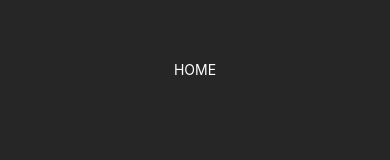
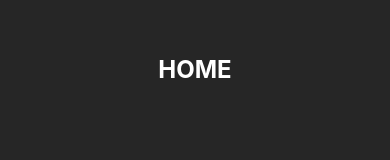
Before and after one commit to lauchzerjr/mycapital-test, a React Native app: screen / in a window 390 px wide. Shown: the part 328-488 px from the top of the page. Built offline with nearby package versions, Linux system fonts and the light colour scheme.

Commit message:
Add styled-components

```diff
--- a/package.json
+++ b/package.json
@@ -11,12 +11,14 @@
   "dependencies": {
     "@react-navigation/bottom-tabs": "^6.5.7",
     "@react-navigation/native": "^6.1.6",
+    "@types/styled-components-react-native": "^5.2.1",
     "expo": "~48.0.5",
     "expo-status-bar": "~1.4.4",
     "react": "18.2.0",
     "react-native": "0.71.3",
     "react-native-safe-area-context": "4.5.0",
-    "react-native-screens": "~3.20.0"
+    "react-native-screens": "~3.20.0",
+    "styled-components": "^5.3.8"
   },
   "devDependencies": {
     "@babel/core": "^7.20.0",
--- a/src/pages/Home/Home.styles.ts
+++ b/src/pages/Home/Home.styles.ts
@@ -0,0 +1,14 @@
+import styled from 'styled-components/native';
+
+export const Container = styled.View`
+  flex: 1;
+  background-color: #262626;
+  align-items: center;
+  justify-content: center;
+`;
+
+export const Text = styled.Text`
+  font-size: 24px;
+  font-weight: bold;
+  color: #FFF;
+`;
--- a/src/pages/Home/Home.tsx
+++ b/src/pages/Home/Home.tsx
@@ -1,12 +1,11 @@
 import React from 'react';
-import { Text, View } from 'react-native';
 
-// import * as S from './Search.styles';
+import * as S from './Home.styles';
 
 export function Home() {
   return (
-    <View style={{flex: 1, backgroundColor: '#262626', justifyContent: 'center', alignItems: 'center'}}>
-      <Text style={{color: 'white'}}>HOME</Text>
-    </View>
+    <S.Container>
+      <S.Text>HOME</S.Text>
+    </S.Container>
   );
 }
--- a/src/pages/Search/Search.styles.ts
+++ b/src/pages/Search/Search.styles.ts
@@ -0,0 +1,14 @@
+import styled from 'styled-components/native';
+
+export const Container = styled.View`
+  flex: 1;
+  background-color: #262626;
+  align-items: center;
+  justify-content: center;
+`;
+
+export const Text = styled.Text`
+  font-size: 24px;
+  font-weight: bold;
+  color: #FFF;
+`;
--- a/src/pages/Search/Search.tsx
+++ b/src/pages/Search/Search.tsx
@@ -1,12 +1,11 @@
 import React from 'react';
-import { Text, View } from 'react-native';
 
-// import * as S from './Search.styles';
+import * as S from './Search.styles';
 
 export function Search() {
   return (
-    <View style={{flex: 1, backgroundColor: '#262626', justifyContent: 'center', alignItems: 'center'}}>
-      <Text style={{color: '#fff'}}>SEARCH</Text>
-    </View>
+    <S.Container>
+      <S.Text>SEARCH</S.Text>
+    </S.Container>
   );
 }
```
Also changed, not shown: 1 other file (tests, documents, lock files or other folders).
